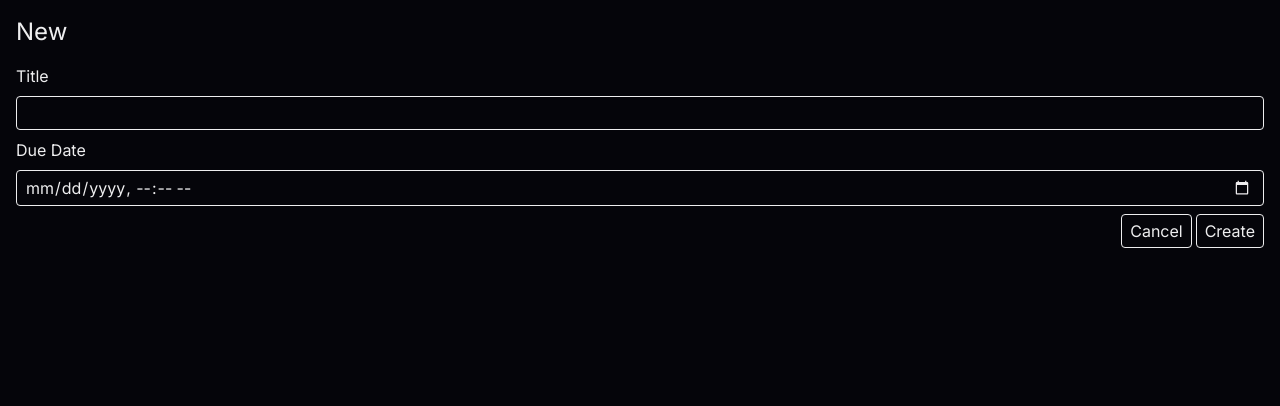
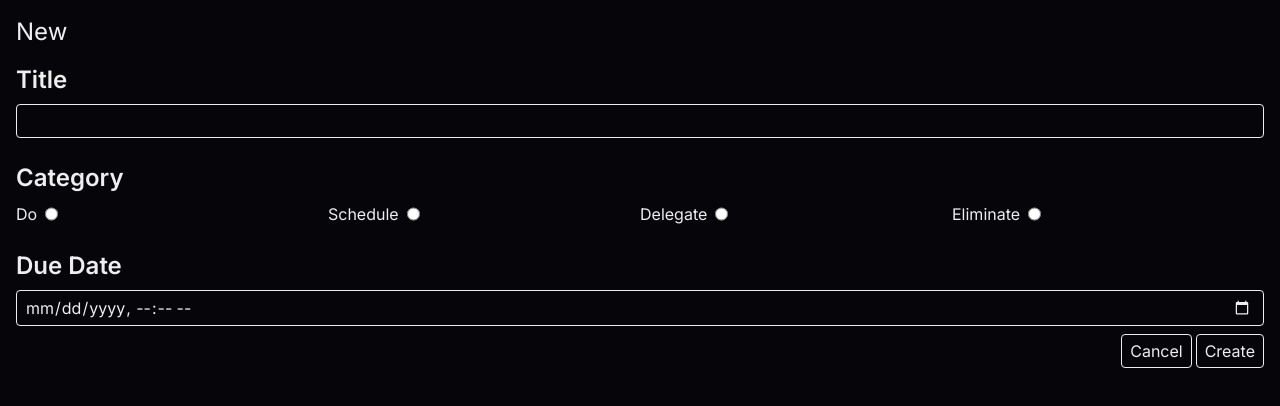
Before and after one commit to DarlonHenrique/next13-todo-list, a Next.js app: page /new in a window 1280 px wide. Shown: the top 406 px of the page. Built offline with nearby package versions, Linux system fonts and the light colour scheme.

Commit message:
add eisenhower matriz to todos

```diff
--- a/src/app/new/page.tsx
+++ b/src/app/new/page.tsx
@@ -6,6 +6,9 @@ async function createTodo(data: FormData) {
   "use server"
   const title = data.get('title')?.valueOf()
   const date = data.get('date')?.valueOf()
+  const category = data.get('category')?.valueOf()
+
+  console.log(category)
 
   if (typeof title !== 'string' || title.length === 0) {
     throw new Error('Title is invalid')
@@ -15,7 +18,8 @@ async function createTodo(data: FormData) {
     data: {
       title,
       complete: false,
-      dueDate: date ? new Date(date as string) : undefined
+      dueDate: date ? new Date(date as string) : undefined,
+      category: category as string
     }
   })
 
@@ -29,10 +33,30 @@ export default function New() {
         <h1 className="text-2xl">New</h1>
       </header>
       <form action={createTodo} className="flex gap-2 flex-col">
-        <label htmlFor="title">Title</label>
+        <label className="font-semibold text-2xl" htmlFor="title">Title</label>
         <input type="text" name="title" className="border border-primary bg-transparent
           rounded px-2 py-1 outline-none focus-within:border-slate-100" />
-        <label htmlFor="date">Due Date</label>
+        <label className="font-semibold text-2xl mt-4" htmlFor="category">Category</label>
+        {/* create 4 radio with the values "Do", "Schedule", "Delegate" and "Eliminate" */}
+        <div className="grid grid-cols-4">
+          <label className="cursor-pointer flex gap-2 border-primary" htmlFor="do">Do
+            <input className="cursor-pointer" type="radio" name="category" value="do" />
+          </label>
+
+          <label className="cursor-pointer flex gap-2 border-primary" htmlFor="schedule">Schedule
+            <input className="cursor-pointer" type="radio" name="category" value="schedule" />
+          </label>
+
+          <label className="cursor-pointer flex gap-2 border-primary" htmlFor="delegate">Delegate
+            <input className="cursor-pointer" type="radio" name="category" value="delegate" />
+          </label>
+
+          <label className="cursor-pointer flex gap-2 border-primary" htmlFor="eliminate">Eliminate
+            <input className="cursor-pointer" type="radio" name="category" value="eliminate" />
+          </label>
+        </div>
+
+        <label className="font-semibold text-2xl mt-4" htmlFor="date">Due Date</label>
         <input type="datetime-local" name="date" className="datepicker-input border border-primary bg-transparent
           rounded px-2 py-1 outline-none focus-within:border-slate-100 text-primary" />
         <div className="flex gap-1 justify-end">
--- a/src/components/TodayTodos.tsx
+++ b/src/components/TodayTodos.tsx
@@ -51,6 +51,12 @@ export function TodayTodos({ todos, handleDeleteTodo, toggleTodo }: TodayTodosPr
     setIsCalendarOpen(!isCalendarOpen)
   }
 
+  const todosInDo = todos.filter(todo => todo.category === 'do')
+  const todosInSchedule = todos.filter(todo => todo.category === 'schedule')
+  const todosInDelegate = todos.filter(todo => todo.category === 'delegate')
+  const todosInEliminate = todos.filter(todo => todo.category === 'eliminate')
+
+
   return (
     <div className="flex items-center justify-center container mx-auto flex-col mt-4">
       <section className="flex justify-between w-full items-center">
@@ -65,8 +71,31 @@ export function TodayTodos({ todos, handleDeleteTodo, toggleTodo }: TodayTodosPr
           <ChevronRight className='h-6 w-6' />
         </button>
       </section>
-      <section className="w-full">
-        {todayTodos.map(todo => <TodoItem toggleTodo={toggleTodo} handleDeleteTodo={handleDeleteTodo} key={todo.id} {...todo} />)}
+      <section className="w-full grid sm:grid-cols-2 gap-4 mt-6">
+        {true && ( // todosInDo.length > 0
+          <div className="bg-green-600 bg-opacity-[0.53] px-3 py-2 rounded-md flex flex-col justify-center items-center" >
+            <span className="font-semibold text-base">Do</span>
+            {todosInDo.map(todo => <TodoItem toggleTodo={toggleTodo} handleDeleteTodo={handleDeleteTodo} key={todo.id} {...todo} />)}
+          </div>
+        )}
+        {true && ( // todosInDo.length > 0
+          <div className="bg-orange-600 bg-opacity-[0.53] px-3 py-2 rounded-md flex flex-col justify-center items-center" >
+            <span className="font-semibold text-base">Schedule</span>
+            {todosInSchedule.map(todo => <TodoItem toggleTodo={toggleTodo} handleDeleteTodo={handleDeleteTodo} key={todo.id} {...todo} />)}
+          </div>
+        )}
+        {true && ( // todosInDo.length > 0
+          <div className="bg-blue-600 bg-opacity-[0.53] px-3 py-2 rounded-md flex flex-col justify-center items-center" >
+            <span className="font-semibold text-base">Delegate</span>
+            {todosInDelegate.map(todo => <TodoItem toggleTodo={toggleTodo} handleDeleteTodo={handleDeleteTodo} key={todo.id} {...todo} />)}
+          </div>
+        )}
+        {true && ( // todosInDo.length > 0
+          <div className="bg-red-600 bg-opacity-[0.53] px-3 py-2 rounded-md flex flex-col justify-center items-center" >
+            <span className="font-semibold text-base">Eliminate</span>
+            {todosInEliminate.map(todo => <TodoItem toggleTodo={toggleTodo} handleDeleteTodo={handleDeleteTodo} key={todo.id} {...todo} />)}
+          </div>
+        )}
       </section>
     </div>
   )
```
Also changed, not shown: 1 other file (tests, documents, lock files or other folders).
